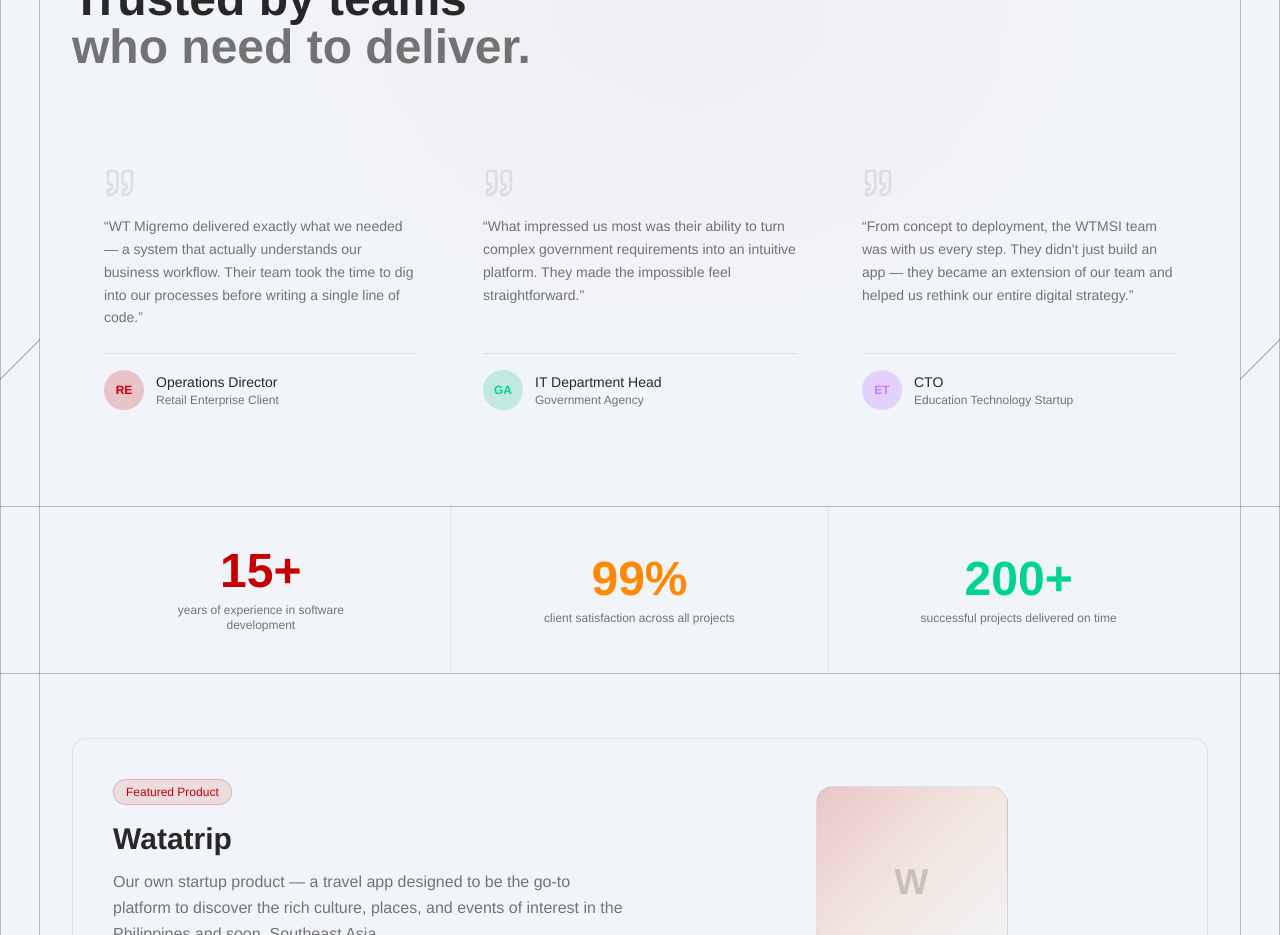
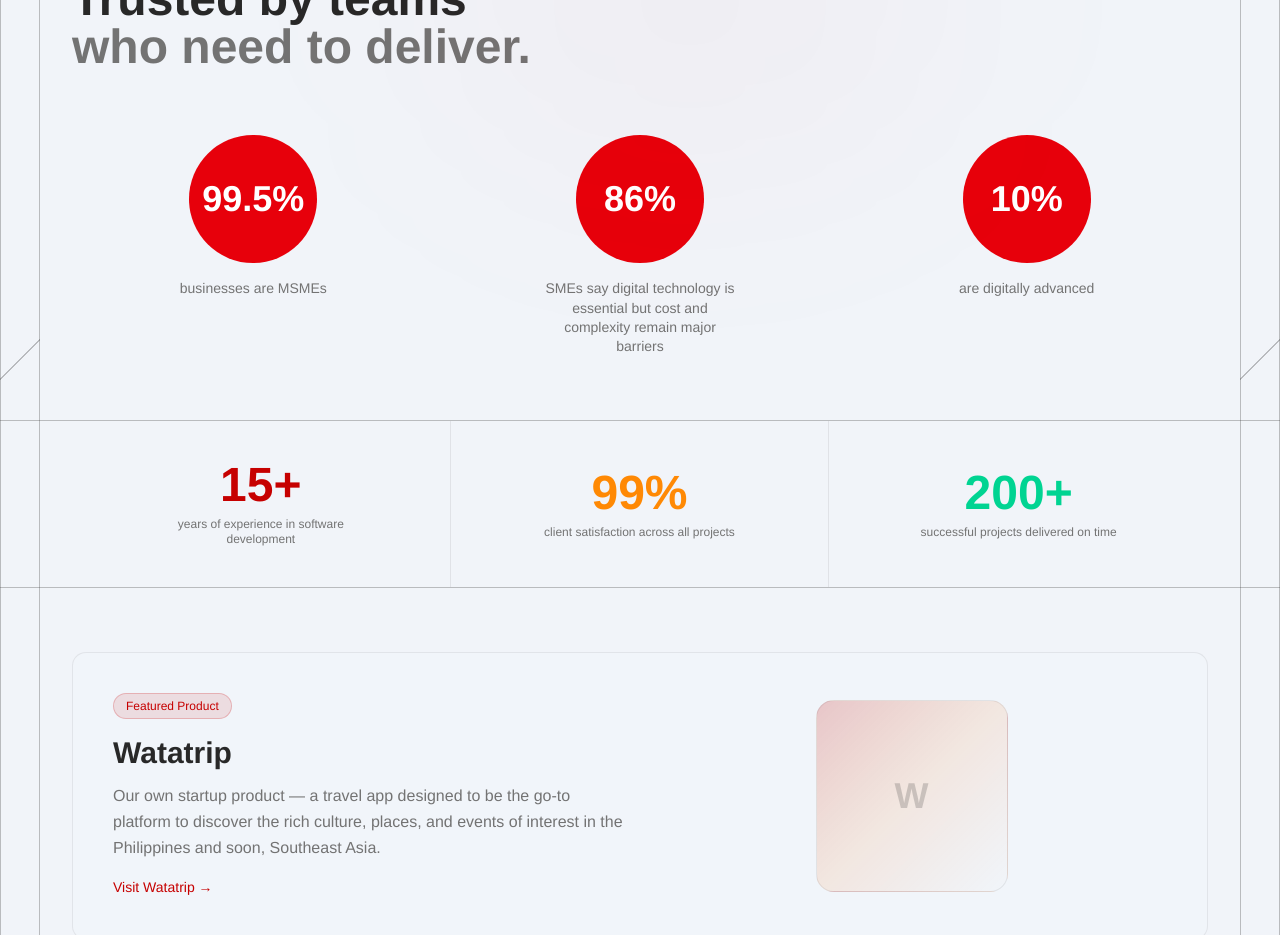
Before and after one commit to wtklhub/WTMSI, a Next.js app: page / in a window 1280 px wide. Shown: the part 5640-6575 px from the top of the page. Built offline with nearby package versions, Linux system fonts and the light colour scheme.

Commit message:
added industry statistics

```diff
--- a/src/components/landing/testimonials.tsx
+++ b/src/components/landing/testimonials.tsx
@@ -1,33 +1,35 @@
 import { Quote } from "lucide-react";
 import { GridLine } from "./grid-background";
 
-const testimonials = [
-  {
-    quote:
-      "WT Migremo delivered exactly what we needed — a system that actually understands our business workflow. Their team took the time to dig into our processes before writing a single line of code.",
-    author: "Operations Director",
-    company: "Retail Enterprise Client",
-    avatar: "RE",
-    avatarBg: "bg-[var(--brand)]/20 text-[var(--brand)]",
-  },
-  {
-    quote:
-      "What impressed us most was their ability to turn complex government requirements into an intuitive platform. They made the impossible feel straightforward.",
-    author: "IT Department Head",
-    company: "Government Agency",
-    avatar: "GA",
-    avatarBg: "bg-emerald-500/20 text-emerald-400",
-  },
-  {
-    quote:
-      "From concept to deployment, the WTMSI team was with us every step. They didn't just build an app — they became an extension of our team and helped us rethink our entire digital strategy.",
-    author: "CTO",
-    company: "Education Technology Startup",
-    avatar: "ET",
-    avatarBg: "bg-purple-500/20 text-purple-400",
-  },
-];
+// Testimonials - currently hidden
+// const testimonials = [
+//   {
+//     quote:
+//       "WT Migremo delivered exactly what we needed — a system that actually understands our business workflow. Their team took the time to dig into our processes before writing a single line of code.",
+//     author: "Operations Director",
+//     company: "Retail Enterprise Client",
+//     avatar: "RE",
+//     avatarBg: "bg-[var(--brand)]/20 text-[var(--brand)]",
+//   },
+//   {
+//     quote:
+//       "What impressed us most was their ability to turn complex government requirements into an intuitive platform. They made the impossible feel straightforward.",
+//     author: "IT Department Head",
+//     company: "Government Agency",
+//     avatar: "GA",
+//     avatarBg: "bg-emerald-500/20 text-emerald-400",
+//   },
+//   {
+//     quote:
+//       "From concept to deployment, the WTMSI team was with us every step. They didn't just build an app — they became an extension of our team and helped us rethink our entire digital strategy.",
+//     author: "CTO",
+//     company: "Education Technology Startup",
+//     avatar: "ET",
+//     avatarBg: "bg-purple-500/20 text-purple-400",
+//   },
+// ];
 
+// Original stats
 const stats = [
   {
     value: "15+",
@@ -44,6 +46,13 @@ const stats = [
     label: "successful projects delivered on time",
     color: "text-emerald-400",
   },
+];
+
+// New industry statistics
+const industryStats = [
+  { value: "99.5%", label: "businesses are MSMEs", color: "text-[var(--brand)]" },
+  { value: "86%", label: "SMEs say digital technology is essential but cost and complexity remain major barriers", color: "text-orange-400" },
+  { value: "10%", label: "are digitally advanced", color: "text-emerald-400" },
 ];
 
 export function TestimonialsSection() {
@@ -65,7 +74,8 @@ export function TestimonialsSection() {
           </h2>
         </div>
 
-        {/* Testimonial cards */}
+        {/* Testimonial cards - hidden */}
+        {/*
         <div className="grid gap-px md:grid-cols-3">
           {testimonials.map((t, i) => (
             <div
@@ -90,8 +100,26 @@ export function TestimonialsSection() {
             </div>
           ))}
         </div>
+        */}
 
-        {/* Stats */}
+        {/* New industry statistics */}
+        <div className="mt-12 sm:mt-16 grid grid-cols-1 sm:grid-cols-3 gap-6 text-center">
+          {industryStats.map((stat) => (
+            <div key={stat.value} className="flex flex-col items-center">
+              {/* Red circle with white number */}
+              <div className="flex items-center justify-center w-24 h-24 sm:w-32 sm:h-32 rounded-full bg-red-600">
+                <p className="text-white text-2xl sm:text-4xl font-bold">{stat.value}</p>
+              </div>
+              {/* Label below circle */}
+              <p className="mt-4 text-xs sm:text-sm text-muted-foreground leading-snug max-w-[12rem]">
+                {stat.label}
+              </p>
+            </div>
+          ))}
+        </div>
+
+
+        {/* Original stats */}
         <GridLine className="mt-12 sm:mt-16" />
         <div className="grid grid-cols-1 sm:grid-cols-3">
           {stats.map((stat, i) => (
@@ -111,6 +139,8 @@ export function TestimonialsSection() {
           ))}
         </div>
         <GridLine />
+
+
 
         {/* Watatrip spotlight */}
         <div className="mt-12 sm:mt-16 rounded-xl border border-border/80 bg-card/60 p-6 sm:p-10">
```
